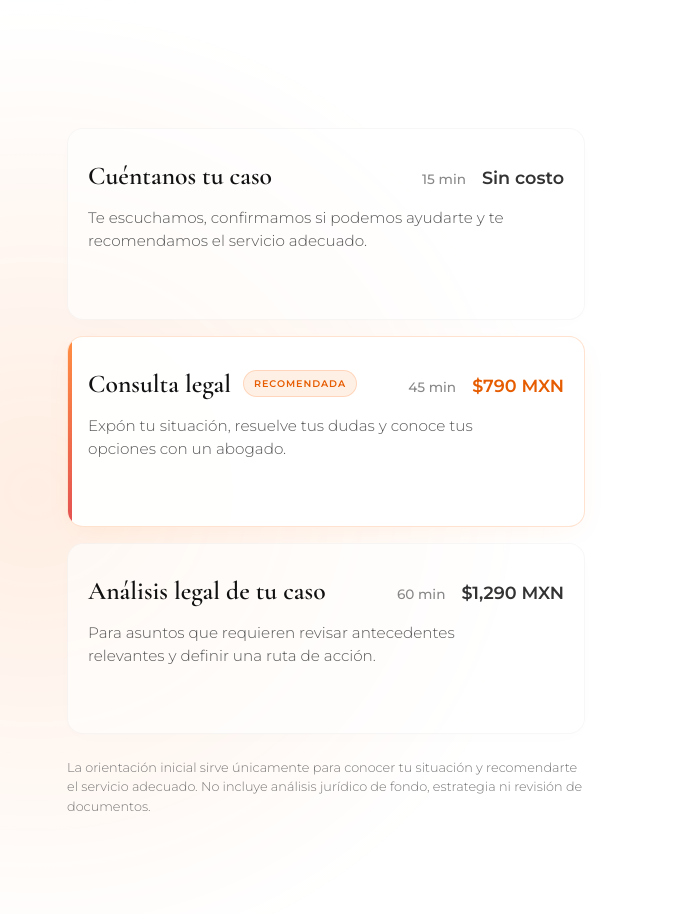
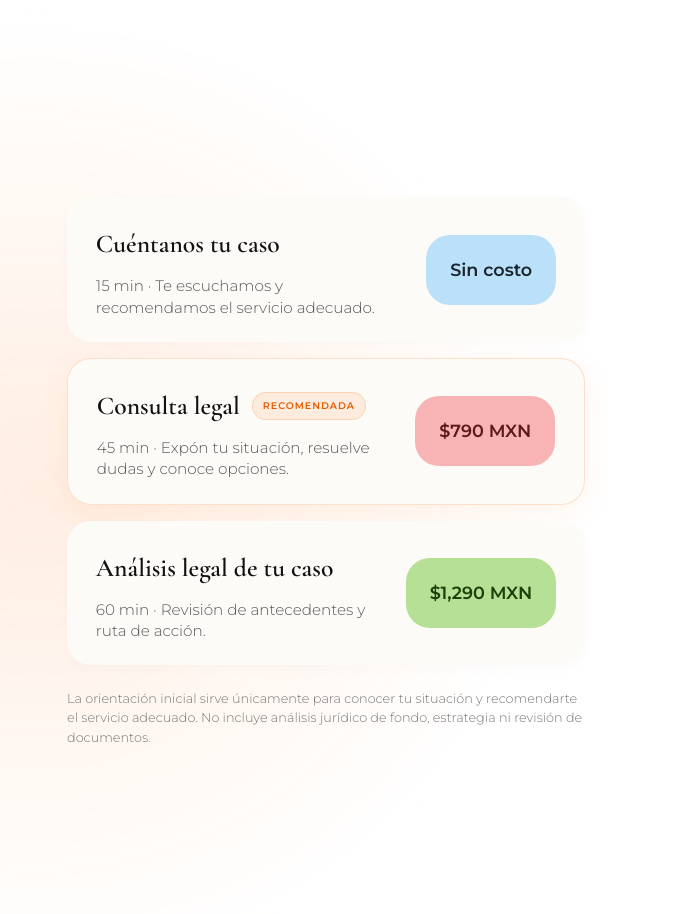
Before and after one commit to alan9924/fragoso-lawyer, a plain HTML site: page index.html in a window 1280 px wide. Shown: the part 3040-3954 px from the top of the page, 605-1280 px from the left. Drawn offline with nearby package versions, Linux system fonts and the light colour scheme; a web font is replaced by a local one.

Commit message:
style: redesign consulta cards to match pill style reference

```diff
--- a/index.html
+++ b/index.html
@@ -388,56 +388,34 @@
 
                         <!-- Fila 1 -->
                         <a href="#filtro-orientacion" class="consulta-fila" aria-label="Opción: Cuéntanos tu caso. 15 minutos, sin costo.">
-                            <div class="consulta-fila-contenido">
-                                <div class="consulta-fila-header">
-                                    <h3 class="consulta-fila-titulo">Cuéntanos tu caso</h3>
-                                    <div class="consulta-fila-meta">
-                                        <span class="consulta-fila-duracion">15 min</span>
-                                        <span class="consulta-fila-precio">Sin costo</span>
-                                    </div>
-                                </div>
-                                <p class="consulta-fila-desc">Te escuchamos, confirmamos si podemos ayudarte y te recomendamos el servicio adecuado.</p>
-                                <div class="consulta-fila-cta-wrap">
-                                    <span class="consulta-fila-cta">Ver si mi caso aplica <i class="fas fa-arrow-right" style="font-size: 0.85em; margin-left: 4px;"></i></span>
-                                </div>
+                            <div class="consulta-fila-left">
+                                <h3 class="consulta-fila-titulo">Cuéntanos tu caso</h3>
+                                <p class="consulta-fila-desc">15 min &middot; Te escuchamos y recomendamos el servicio adecuado.</p>
+                            </div>
+                            <div class="consulta-fila-right pill-blue">
+                                Sin costo
                             </div>
                         </a>
 
                         <!-- Fila 2 -->
                         <a href="#agenda-consulta" class="consulta-fila consulta-fila--recomendada" aria-label="Opción Recomendada: Consulta legal. 45 minutos, 790 pesos.">
-                            <div class="consulta-fila-linea-roja"></div>
-                            <div class="consulta-fila-contenido">
-                                <div class="consulta-fila-header">
-                                    <h3 class="consulta-fila-titulo">
-                                        Consulta legal
-                                        <span class="consulta-fila-badge">RECOMENDADA</span>
-                                    </h3>
-                                    <div class="consulta-fila-meta">
-                                        <span class="consulta-fila-duracion">45 min</span>
-                                        <span class="consulta-fila-precio consulta-fila-precio--destacado">$790 MXN</span>
-                                    </div>
-                                </div>
-                                <p class="consulta-fila-desc">Expón tu situación, resuelve tus dudas y conoce tus opciones con un abogado.</p>
-                                <div class="consulta-fila-cta-wrap">
-                                    <span class="consulta-fila-cta">Agendar consulta <i class="fas fa-arrow-right" style="font-size: 0.85em; margin-left: 4px;"></i></span>
-                                </div>
+                            <div class="consulta-fila-left">
+                                <h3 class="consulta-fila-titulo">Consulta legal <span class="consulta-fila-badge">RECOMENDADA</span></h3>
+                                <p class="consulta-fila-desc">45 min &middot; Expón tu situación, resuelve dudas y conoce opciones.</p>
+                            </div>
+                            <div class="consulta-fila-right pill-red">
+                                $790 MXN
                             </div>
                         </a>
 
                         <!-- Fila 3 -->
                         <a href="#agenda-analisis" class="consulta-fila" aria-label="Opción: Análisis legal de tu caso. 60 minutos, 1290 pesos.">
-                            <div class="consulta-fila-contenido">
-                                <div class="consulta-fila-header">
-                                    <h3 class="consulta-fila-titulo">Análisis legal de tu caso</h3>
-                                    <div class="consulta-fila-meta">
-                                        <span class="consulta-fila-duracion">60 min</span>
-                                        <span class="consulta-fila-precio">$1,290 MXN</span>
-                                    </div>
-                                </div>
-                                <p class="consulta-fila-desc">Para asuntos que requieren revisar antecedentes relevantes y definir una ruta de acción.</p>
-                                <div class="consulta-fila-cta-wrap">
-                                    <span class="consulta-fila-cta">Agendar análisis <i class="fas fa-arrow-right" style="font-size: 0.85em; margin-left: 4px;"></i></span>
-                                </div>
+                            <div class="consulta-fila-left">
+                                <h3 class="consulta-fila-titulo">Análisis legal de tu caso</h3>
+                                <p class="consulta-fila-desc">60 min &middot; Revisión de antecedentes y ruta de acción.</p>
+                            </div>
+                            <div class="consulta-fila-right pill-green">
+                                $1,290 MXN
                             </div>
                         </a>
                     </div>
@@ -454,46 +432,27 @@
         </div>
         <style>
             .consulta-fila {
-                display: block;
+                display: flex;
+                justify-content: space-between;
+                align-items: center;
                 text-decoration: none;
                 color: inherit;
-                border: 1px solid rgba(0,0,0,0.03);
-                border-radius: 16px;
-                position: relative;
-                transition: all 0.4s cubic-bezier(0.16, 1, 0.3, 1);
-                background-color: rgba(255, 255, 255, 0.6);
-                backdrop-filter: blur(12px);
-                -webkit-backdrop-filter: blur(12px);
-                box-shadow: 0 4px 24px -6px rgba(0,0,0,0.02);
-                overflow: hidden;
-            }
-            .consulta-fila-contenido {
-                padding: 1.5rem 1.25rem;
-                position: relative;
-                z-index: 2;
+                border: none;
+                border-radius: 24px;
+                background-color: #fdfbf7;
+                padding: 1.5rem 1.8rem;
+                transition: all 0.3s cubic-bezier(0.16, 1, 0.3, 1);
+                box-shadow: 0 4px 15px rgba(0,0,0,0.02);
             }
             .consulta-fila--recomendada {
-                background-color: rgba(255, 255, 255, 0.95);
                 border: 1px solid rgba(255, 113, 18, 0.2);
-                box-shadow: 0 8px 30px -8px rgba(255, 113, 18, 0.08);
+                box-shadow: 0 8px 30px rgba(255, 113, 18, 0.08);
             }
-            .consulta-fila-linea-roja {
-                position: absolute;
-                left: 0;
-                top: 0;
-                bottom: 0;
-                width: 4px;
-                background: linear-gradient(to bottom, #FF7112, #dc2626);
-                z-index: 3;
-                opacity: 0.8;
-            }
-            .consulta-fila-header {
+            .consulta-fila-left {
                 display: flex;
-                justify-content: space-between;
-                align-items: baseline;
-                margin-bottom: 0.5rem;
-                flex-wrap: wrap;
-                gap: 0.5rem;
+                flex-direction: column;
+                gap: 8px;
+                max-width: 65%;
             }
             .consulta-fila-titulo {
                 font-family: var(--font-heading, 'Cormorant Garamond', serif);
@@ -504,6 +463,7 @@
                 display: flex;
                 align-items: center;
                 gap: 12px;
+                flex-wrap: wrap;
             }
             .consulta-fila-badge {
                 font-family: var(--font-body, system-ui, sans-serif);
@@ -517,104 +477,64 @@
                 text-transform: uppercase;
                 border: 1px solid rgba(255, 113, 18, 0.2);
             }
-            .consulta-fila-meta {
-                display: flex;
-                align-items: baseline;
-                gap: 1rem;
-                font-family: var(--font-body, system-ui, sans-serif);
-            }
-            .consulta-fila-duracion {
-                font-size: 0.85rem;
-                color: #888;
-                font-weight: 500;
-            }
-            .consulta-fila-precio {
-                font-size: 1.1rem;
-                font-weight: 600;
-                color: #333;
-            }
-            .consulta-fila-precio--destacado {
-                color: #e65c00;
-                font-weight: 600;
-            }
             .consulta-fila-desc {
                 font-family: var(--font-body, system-ui, sans-serif);
                 font-size: 0.95rem;
                 color: #555;
-                line-height: 1.5;
+                line-height: 1.4;
                 margin: 0;
-                max-width: 90%;
             }
-            .consulta-fila-cta-wrap {
-                margin-top: 0.8rem;
-                opacity: 0;
-                transform: translateX(-10px);
-                transition: all 0.3s ease;
+            .consulta-fila-right {
+                display: flex;
+                align-items: center;
+                justify-content: center;
+                border-radius: 24px;
+                padding: 1.2rem 1.5rem;
+                font-family: var(--font-body, system-ui, sans-serif);
+                font-weight: 600;
+                font-size: 1.1rem;
+                white-space: nowrap;
+                transition: transform 0.3s ease;
             }
-            .consulta-fila-cta {
-                font-family: var(--font-body, system-ui, sans-serif);
-                font-size: 0.85rem;
-                font-weight: 600;
-                color: #dc2626;
-                text-transform: uppercase;
-                letter-spacing: 0.05em;
+            .pill-blue {
+                background-color: #BBE1FA;
+                color: #1B262C;
+            }
+            .pill-red {
+                background-color: #F8B4B4;
+                color: #5C1A1A;
+            }
+            .pill-green {
+                background-color: #B5E095;
+                color: #1F3F08;
             }
 
             @media (hover: hover) {
                 .consulta-fila:hover {
-                    background-color: rgba(255, 255, 255, 1);
+                    background-color: #ffffff;
                     transform: translateY(-4px);
-                    box-shadow: 0 16px 40px -10px rgba(0,0,0,0.06);
-                    border-color: rgba(0,0,0,0.06);
+                    box-shadow: 0 12px 30px rgba(0,0,0,0.06);
                 }
-                .consulta-fila--recomendada:hover {
-                    border-color: rgba(255, 113, 18, 0.3);
-                    box-shadow: 0 16px 40px -10px rgba(255, 113, 18, 0.12);
-                }
-                .consulta-fila:hover .consulta-fila-cta-wrap {
-                    opacity: 1;
-                    transform: translateX(0);
-                }
-            }
-
-            @media (prefers-reduced-motion: reduce) {
-                .consulta-fila {
-                    transition: none !important;
-                    transform: none !important;
-                }
-                .consulta-fila:hover {
-                    transform: none !important;
-                }
-                .consulta-fila-cta-wrap {
-                    opacity: 1 !important;
-                    transform: none !important;
-                    transition: none !important;
+                .consulta-fila:hover .consulta-fila-right {
+                    transform: scale(1.05);
                 }
             }
 
             @media (max-width: 768px) {
-                .consulta-fila-contenido {
-                    padding: 1.25rem 1rem;
-                }
-                .consulta-fila-titulo {
-                    font-size: 1.4rem;
+                .consulta-fila {
                     flex-direction: column;
                     align-items: flex-start;
-                    gap: 6px;
+                    gap: 1.25rem;
+                    padding: 1.25rem;
+                    border-radius: 20px;
                 }
-                .consulta-fila-meta {
-                    width: 100%;
-                    justify-content: flex-start;
-                    margin-top: 0.5rem;
-                    margin-bottom: 0.5rem;
-                }
-                .consulta-fila-desc {
+                .consulta-fila-left {
                     max-width: 100%;
                 }
-                .consulta-fila-cta-wrap {
-                    opacity: 1;
-                    transform: translateX(0);
-                    margin-top: 0.8rem;
+                .consulta-fila-right {
+                    align-self: stretch;
+                    padding: 1rem;
+                    border-radius: 16px;
                 }
             }
         </style>
```
